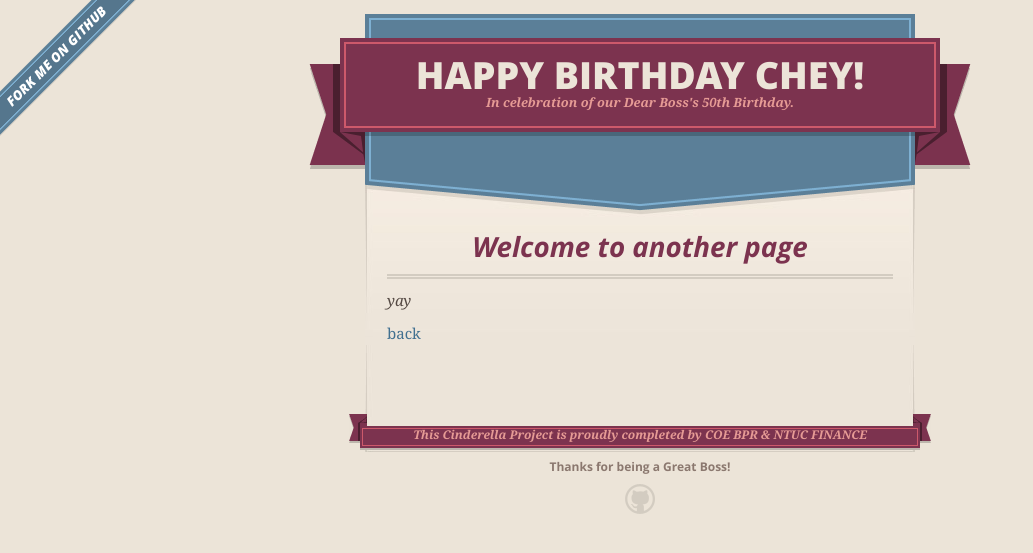
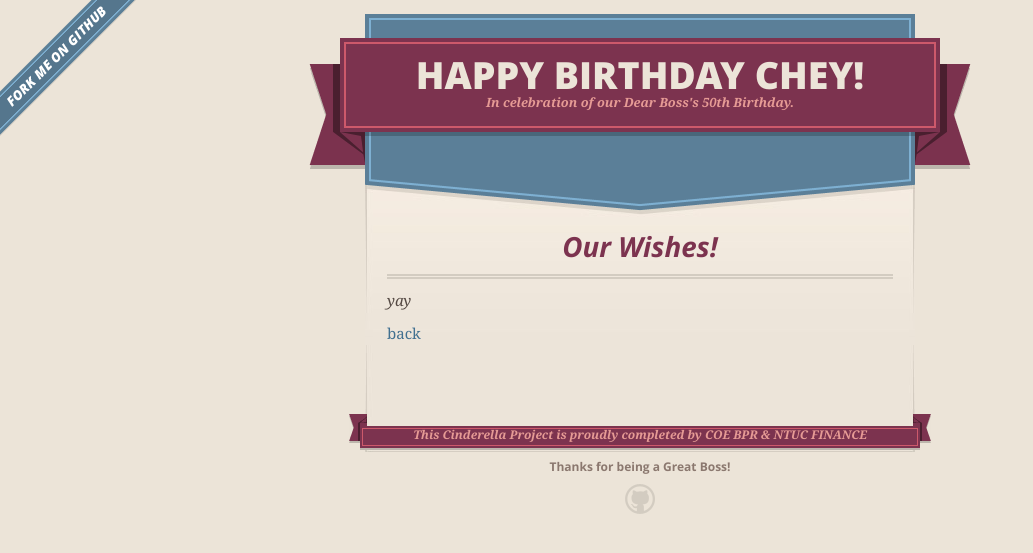
Before and after one commit to ntuc255/chey, a Jekyll site: the page built from another-page.md, in a window 1280 px wide. Shown: the top 553 px of the page, without its empty margins (0-1033 px from the left). Built offline with Jekyll 4.4.1, drawn with Linux system fonts in a browser that asks for light colours; our own code applies the rules of GitHub Pages for plain Markdown files.

Commit message:
Update another-page.md

```diff
--- a/another-page.md
+++ b/another-page.md
@@ -2,7 +2,7 @@
 layout: default
 ---
 
-## Welcome to another page
+## Our Wishes!
 
 _yay_
 
```
